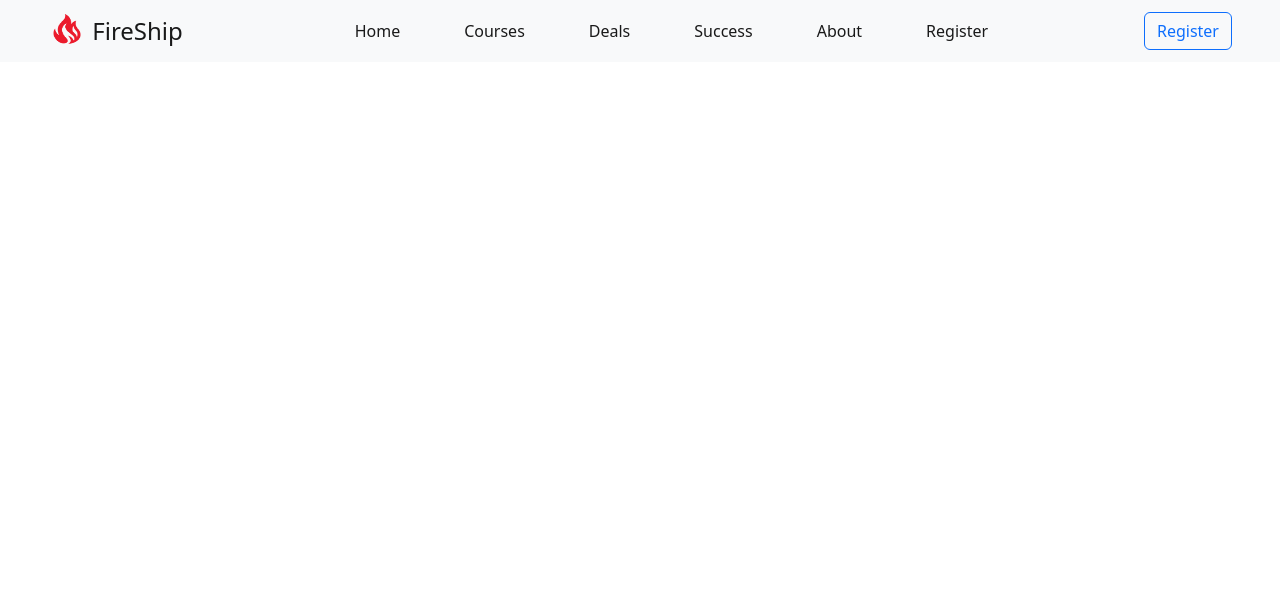
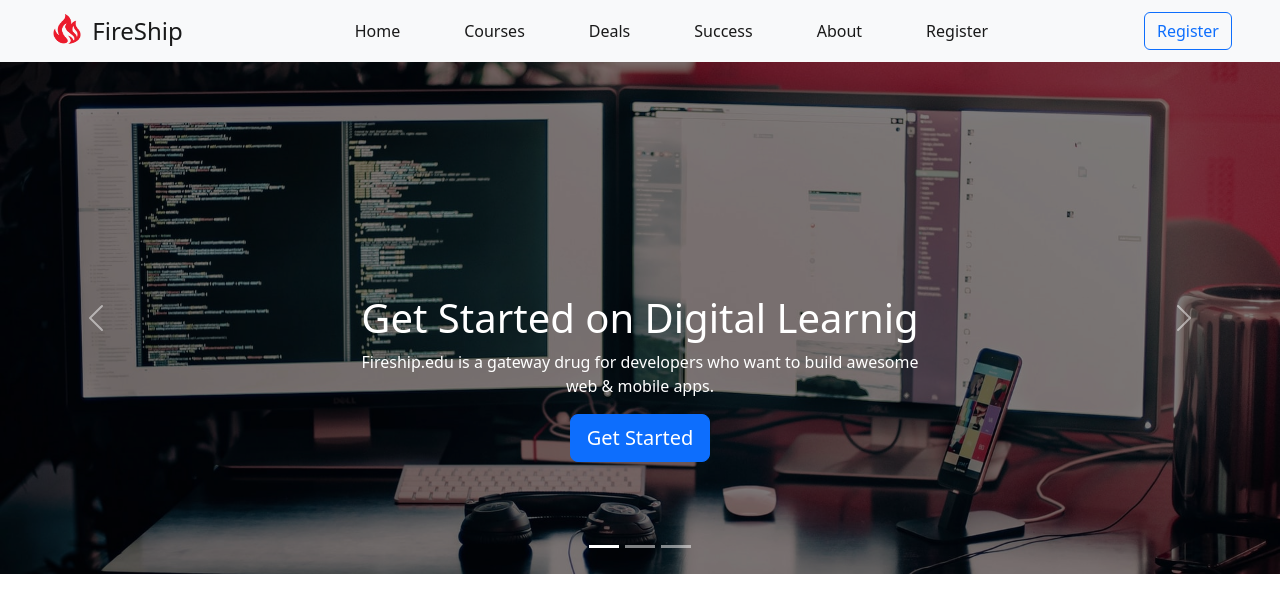
Before and after one commit to RifatJamil/assignment-3-solve, a plain HTML site: page index.html in a window 1280 px wide. Drawn offline with nearby package versions, Linux system fonts and the light colour scheme.

Commit message:
added carousel

```diff
--- a/index.html
+++ b/index.html
@@ -66,6 +66,58 @@
         </div>
       </nav>
 
+      <!-- Carousel with images and text -->
+      <div id="carouselExampleIndicators" class="carousel slide" data-bs-ride="true">
+        <div class="carousel-indicators">
+          <button type="button" data-bs-target="#carouselExampleIndicators" data-bs-slide-to="0" class="active" aria-current="true" aria-label="Slide 1"></button>
+          <button type="button" data-bs-target="#carouselExampleIndicators" data-bs-slide-to="1" aria-label="Slide 2"></button>
+          <button type="button" data-bs-target="#carouselExampleIndicators" data-bs-slide-to="2" aria-label="Slide 3"></button>
+        </div>
+        <div class="carousel-inner">
+          <div class="carousel-item active" >
+            <!-- <img src="..." class="d-block w-100" alt="..."> -->
+           <div class="overlay-image" style="background-image:url(Assets/Carousel-images/background-1.jpg);"></div>
+            <div class="container d-flex justify-content-center">
+                <div class="text-center w-50">
+                 <h1>Get Started on Digital Learnig</h1>
+                 <p> Fireship.edu is a gateway drug for developers who want to build awesome web & mobile apps.</p>
+                 <a href="#" class="btn btn-lg btn-primary">Get Started</a>
+                </div>
+                 </div>
+          </div>
+          <div class="carousel-item" >
+            <div class="overlay-image" style="background-image:url(Assets/Carousel-images/background-2.jpg);"></div>
+            <!-- <img src="..." class="d-block w-100" alt="..."> -->
+            <div class="container d-flex justify-content-center">
+                <div class="text-center w-50">
+                 <h1>Get Started on Digital Learnig</h1>
+                 <p> Fireship.edu is a gateway drug for developers who want to build awesome web & mobile apps.</p>
+                 <a href="#" class="btn btn-lg btn-primary">Get Started</a>
+                </div>
+                 </div>
+          </div>
+          <div class="carousel-item" >
+            <div class="overlay-image" style="background-image:url(Assets/Carousel-images/background-3.jpg);"></div>
+            <!-- <img src="..." class="d-block w-100" alt="..."> -->
+            <div class="container d-flex justify-content-center">
+                <div class="text-center w-50">
+                 <h1>Get Started on Digital Learnig</h1>
+                 <p> Fireship.edu is a gateway drug for developers who want to build awesome web & mobile apps.</p>
+                 <a href="#" class="btn btn-lg btn-primary">Get Started</a>
+                </div>
+                 </div>
+          </div>
+        </div>
+        <button class="carousel-control-prev" type="button" data-bs-target="#carouselExampleIndicators" data-bs-slide="prev">
+          <span class="carousel-control-prev-icon" aria-hidden="true"></span>
+          <span class="visually-hidden">Previous</span>
+        </button>
+        <button class="carousel-control-next" type="button" data-bs-target="#carouselExampleIndicators" data-bs-slide="next">
+          <span class="carousel-control-next-icon" aria-hidden="true"></span>
+          <span class="visually-hidden">Next</span>
+        </button>
+      </div>
+
     </header>
 
 
--- a/style.css
+++ b/style.css
@@ -1,3 +1,27 @@
-header {
-    color: red;
+.carousel-item {
+    height: 32rem;
+    background: black;
+    color: white;
+    position: relative;
+
+
 }
+
+.container {
+    position: absolute;
+    bottom: 0;
+    left: 0;
+    right: 0;
+    padding-bottom: 7rem;
+}
+
+.overlay-image {
+    position: absolute;
+    bottom: 0;
+    left: 0;
+    right: 0;
+    top: 0;
+    background-position: center;
+    background-size: cover;
+    opacity: 0.5;
+}
```
Also changed, not shown: Assets/Carousel-images/background-1.jpg (added), Assets/Carousel-images/background-2.jpg (added), Assets/Carousel-images/background-3.jpg (added).
